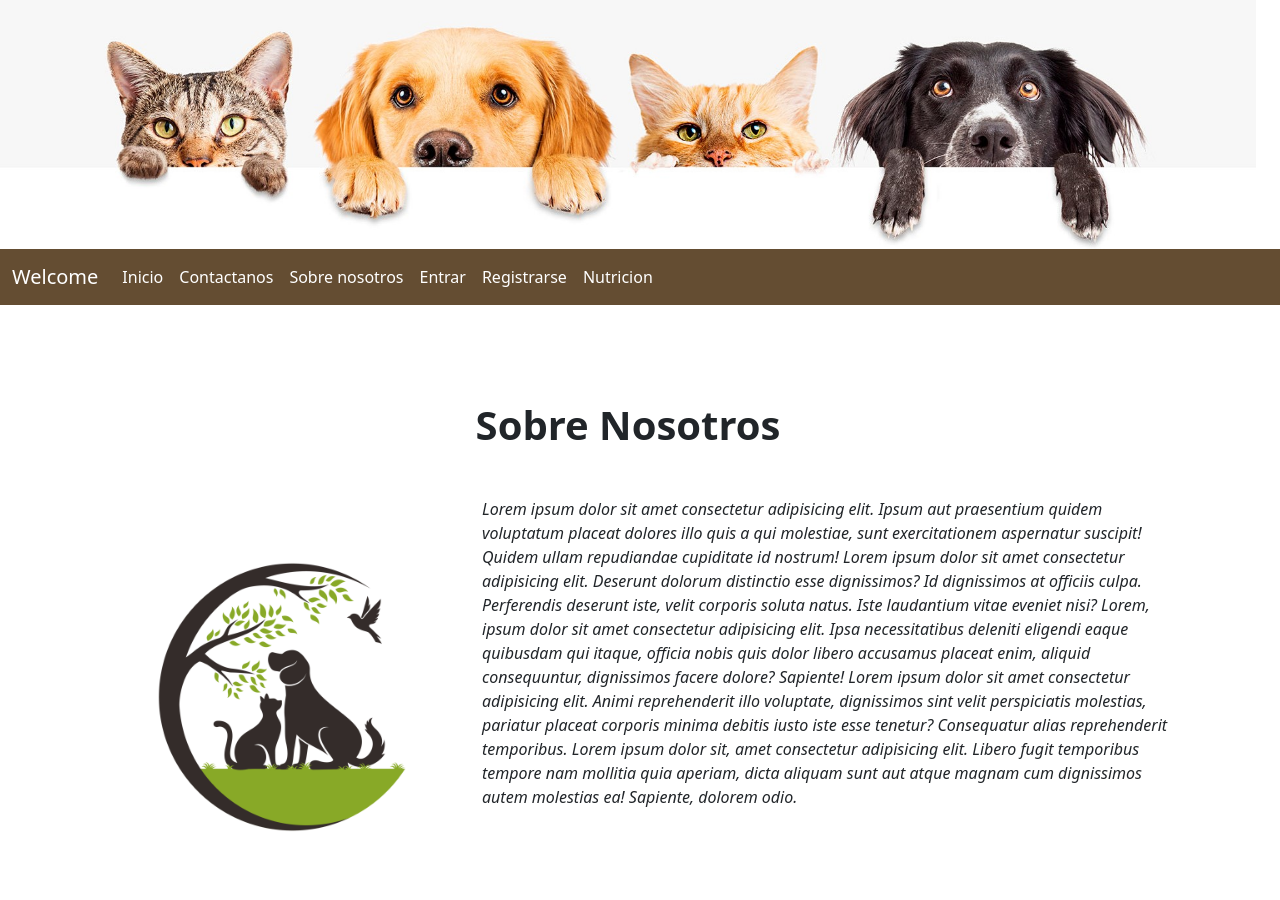
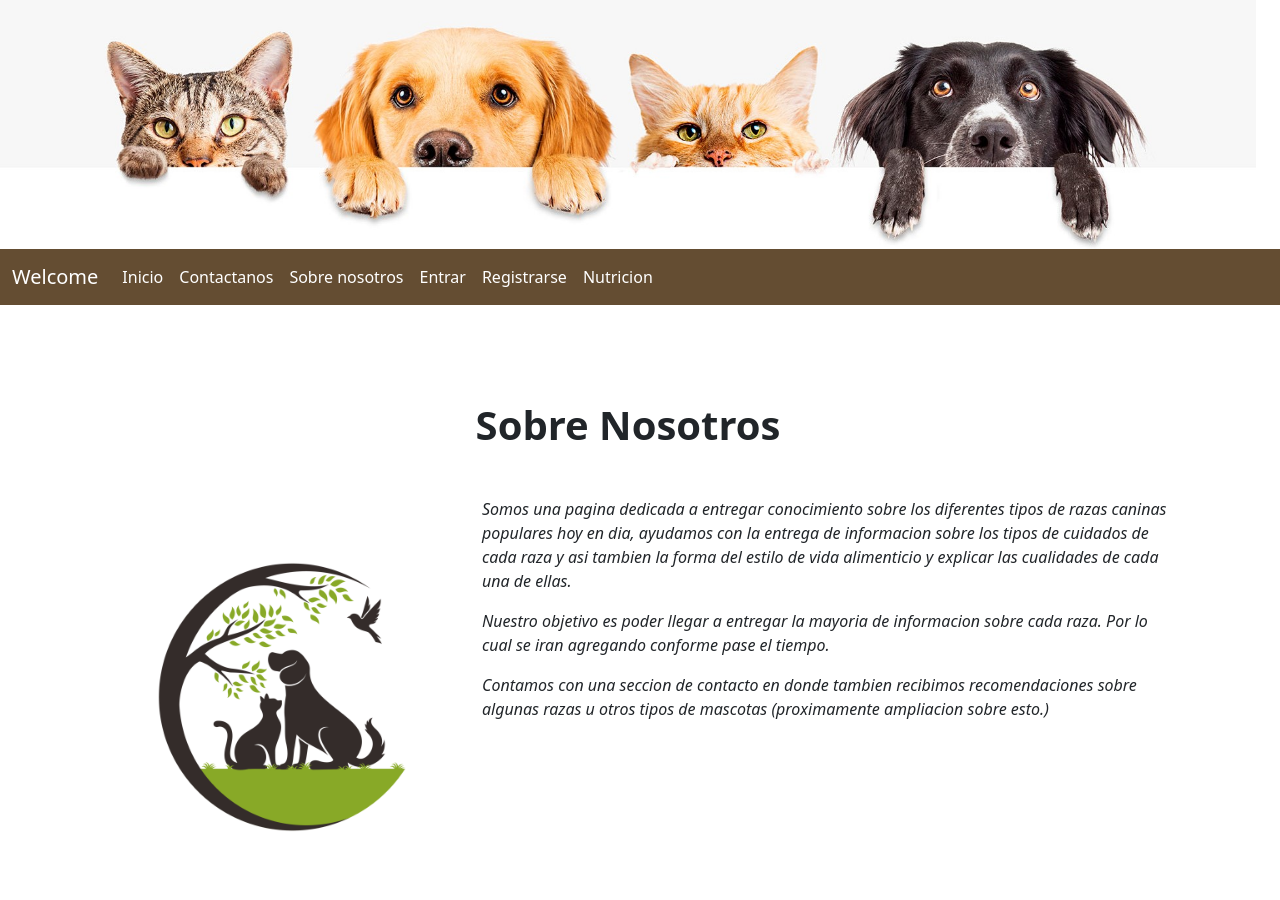
Before and after one commit to Sealfie/Project-coder, a website: page Aboutus.html in a window 1280 px wide. Shown: the top 900 px of the page. Drawn offline with Linux system fonts and the light colour scheme.

Commit message:
about us content added

```diff
--- a/Aboutus.html
+++ b/Aboutus.html
@@ -56,19 +56,10 @@
         <h1 class="text-center fw-bold form-label my-5"> Sobre Nosotros</h1>
         <img src="img/logotipo.jpg" alt="tiponosotros" class="rounded float-start img-fluid" height="400px"
           width="400px">
-        <p class="fst-italic"> Lorem ipsum dolor sit amet consectetur adipisicing elit.
-          Ipsum aut praesentium quidem voluptatum placeat dolores
-          illo quis a qui molestiae, sunt exercitationem aspernatur
-          suscipit! Quidem ullam repudiandae cupiditate id nostrum! Lorem ipsum dolor sit
-          amet consectetur adipisicing elit. Deserunt dolorum distinctio esse dignissimos?
-          Id dignissimos at officiis culpa. Perferendis deserunt iste, velit corporis soluta natus.
-          Iste laudantium vitae eveniet nisi? Lorem, ipsum dolor sit amet consectetur adipisicing elit. Ipsa
-          necessitatibus deleniti eligendi eaque quibusdam qui itaque, officia nobis quis dolor libero accusamus placeat
-          enim, aliquid consequuntur, dignissimos facere dolore? Sapiente! Lorem ipsum dolor sit amet consectetur
-          adipisicing elit. Animi reprehenderit illo voluptate, dignissimos sint velit perspiciatis molestias, pariatur
-          placeat corporis minima debitis iusto iste esse tenetur? Consequatur alias reprehenderit temporibus. Lorem
-          ipsum dolor sit, amet consectetur adipisicing elit. Libero fugit temporibus tempore nam mollitia quia aperiam,
-          dicta aliquam sunt aut atque magnam cum dignissimos autem molestias ea! Sapiente, dolorem odio.</p>
+        <p class="fst-italic"> Somos una pagina dedicada a entregar conocimiento sobre los diferentes tipos de razas caninas populares hoy en dia, ayudamos con la entrega de informacion sobre
+          los tipos de cuidados de cada raza y asi tambien la forma del estilo de vida alimenticio y explicar las cualidades de cada una de ellas.</p>
+          <p class="fst-italic"> Nuestro objetivo es poder llegar a entregar la mayoria de informacion sobre cada raza. Por lo cual se iran agregando conforme pase el tiempo.</p>
+          <p class="fst-italic"> Contamos con una seccion de contacto en donde tambien recibimos recomendaciones sobre algunas razas u otros tipos de mascotas (proximamente ampliacion sobre esto.)</p>
       </section>
     </div>
     <div class="row justify-content-center">
```
